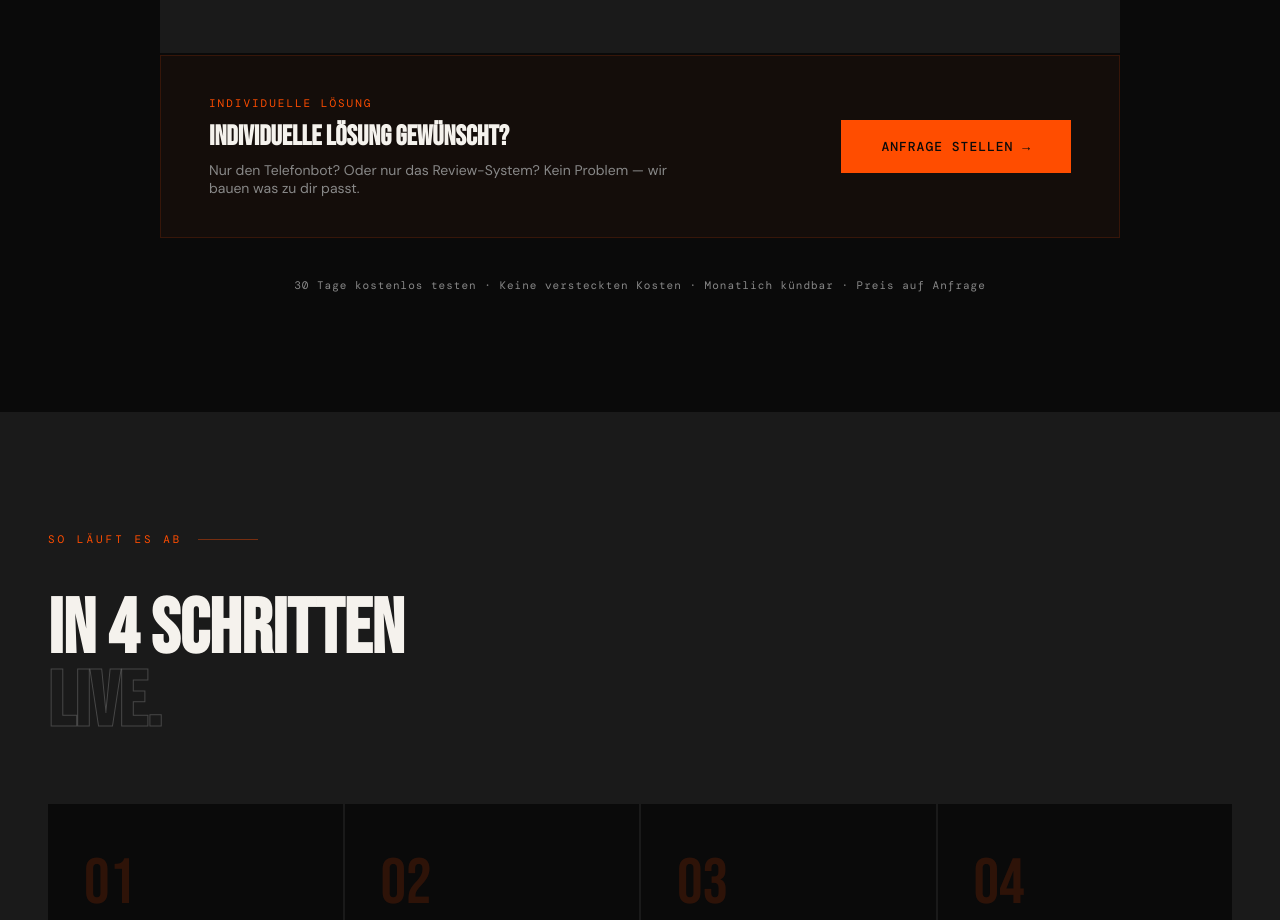
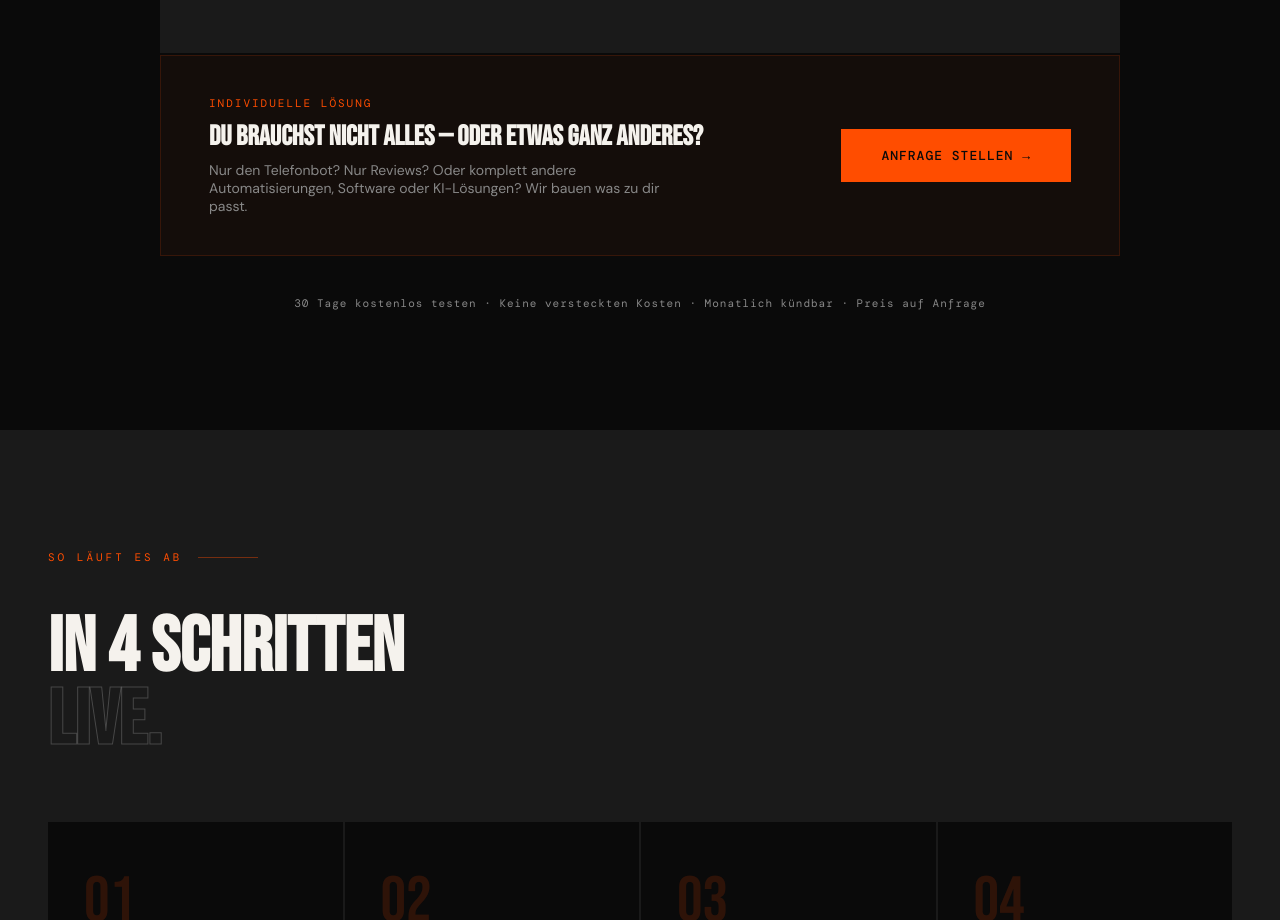
Before and after one commit to blitzerbotapp/laionex-website, a plain HTML site: page index.html in a window 1280 px wide. Shown: the part 3861-4781 px from the top of the page. Drawn offline with nearby package versions, Linux system fonts and the light colour scheme.

Commit message:
copy: Individuelle Lösung section - clarify custom automations, software, etc.
Made-with: Cursor

```diff
--- a/index.html
+++ b/index.html
@@ -492,8 +492,8 @@
     <div class="price-card reveal" style="background: rgba(255,77,0,0.04); border: 1px solid rgba(255,77,0,0.15); padding: 40px 48px; display: flex; align-items: center; justify-content: space-between; flex-wrap: wrap; gap: 24px;">
       <div>
         <div style="font-family: var(--font-mono); font-size: 11px; letter-spacing: 2px; color: var(--orange); text-transform: uppercase; margin-bottom: 10px;">Individuelle Lösung</div>
-        <h4 style="font-family: var(--font-display); font-size: 28px; text-transform: uppercase; margin-bottom: 8px;">Individuelle Lösung gewünscht?</h4>
-        <p style="color: var(--grey-text); font-size: 14px; max-width: 480px;">Nur den Telefonbot? Oder nur das Review-System? Kein Problem — wir bauen was zu dir passt.</p>
+        <h4 style="font-family: var(--font-display); font-size: 28px; text-transform: uppercase; margin-bottom: 8px;">Du brauchst nicht alles — oder etwas ganz anderes?</h4>
+        <p style="color: var(--grey-text); font-size: 14px; max-width: 480px;">Nur den Telefonbot? Nur Reviews? Oder komplett andere Automatisierungen, Software oder KI-Lösungen? Wir bauen was zu dir passt.</p>
       </div>
       <button onclick="openFlow()" class="btn-primary" style="flex-shrink: 0;">Anfrage stellen →</button>
     </div>
```
